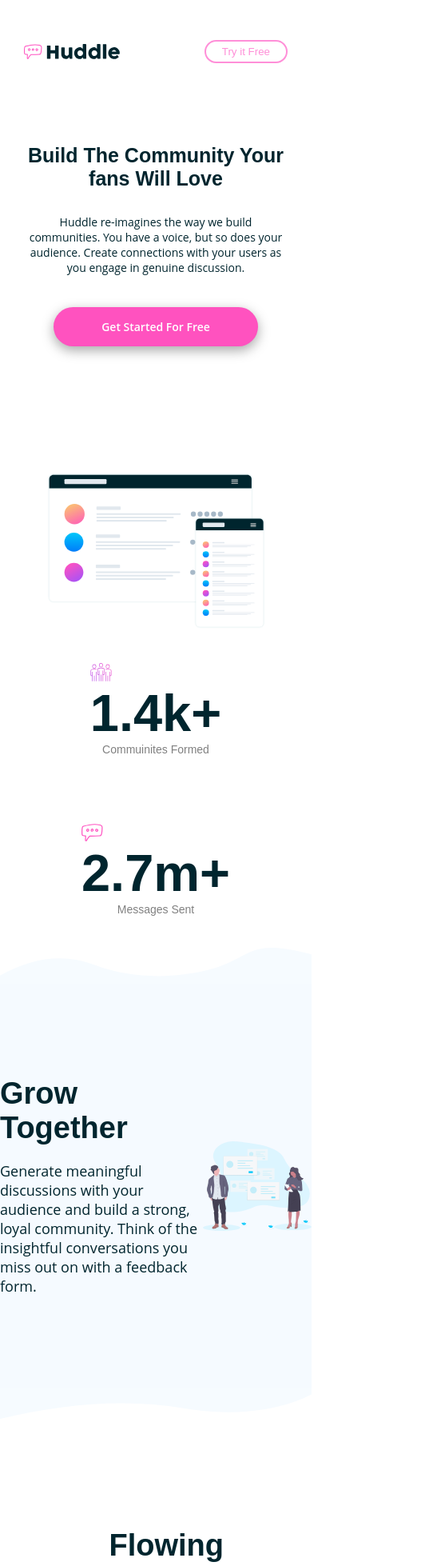
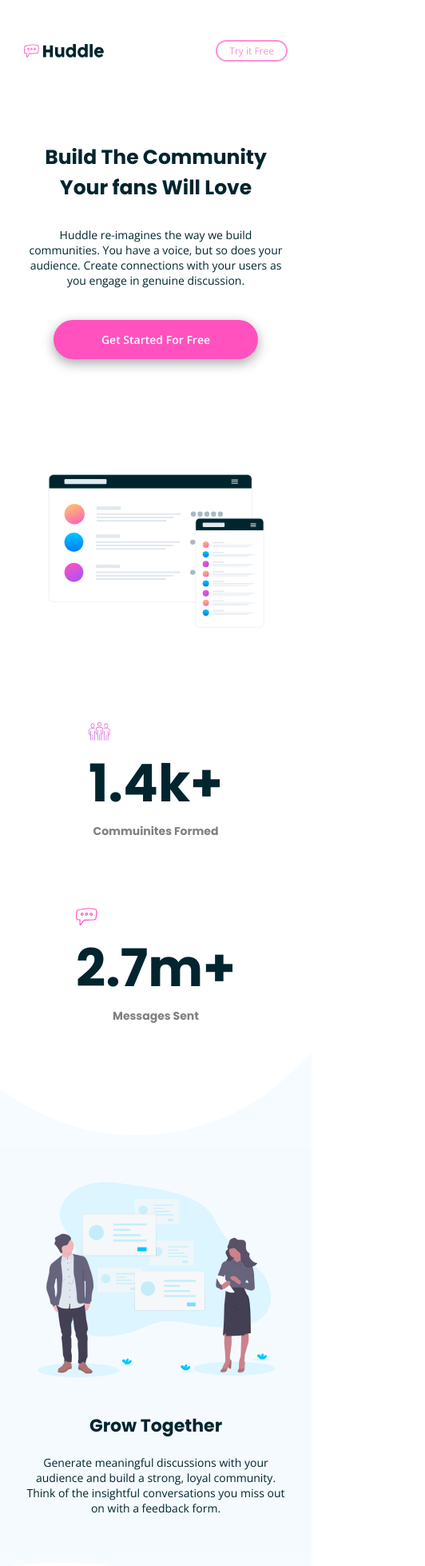
Before and after one commit to Kiran-M-P/huddle, a React (Create React App) app: page / in a window 390 px wide. Shown: the top 1958 px of the page at 80% size, 532 px wide, since content can reach past the window. Built offline with nearby package versions, Linux system fonts and the light colour scheme.

Commit message:
fa-react, react-helmet, feature section done

```diff
--- a/package.json
+++ b/package.json
@@ -3,11 +3,15 @@
   "version": "0.1.0",
   "private": true,
   "dependencies": {
+    "@fortawesome/free-brands-svg-icons": "^6.1.1",
+    "@fortawesome/free-solid-svg-icons": "^6.1.1",
+    "@fortawesome/react-fontawesome": "^0.1.18",
     "@testing-library/jest-dom": "^5.16.4",
     "@testing-library/react": "^13.1.1",
     "@testing-library/user-event": "^13.5.0",
     "react": "^18.1.0",
     "react-dom": "^18.1.0",
+    "react-helmet": "^6.1.0",
     "react-scripts": "5.0.1",
     "styled-components": "^5.3.5",
     "web-vitals": "^2.1.4"
--- a/src/App.js
+++ b/src/App.js
@@ -4,7 +4,15 @@ import Commmunity from "./components/Commmunity";
 import Home from "./components/Home";
 import GlobalStyles from "./components/styles/GlobalStyles";
 import WaveStyled from "./components/styles/Wave.styled";
+import WindowWidth from "./WindowWidth";
+import { Helmet } from "react-helmet";
+import Title from "./components/styles/Title.styled";
+import Button from "./components/styles/Button.styled";
+import Flex from "./components/styles/Flex.styled";
+import Footer from "./components/Footer";
 
+function App() {
+  const width = WindowWidth();
   const theme = {
     primary: "hsl(322, 100%, 66%)",
     secondary: "hsl(192, 100%, 9%)",
@@ -13,13 +21,26 @@ const theme = {
     warning: "hsl(0, 100%, 63%)",
   };
 
-function App() {
   return (
+    <>
+      <Helmet>
+        <link rel="preconnect" href="https://fonts.googleapis.com" />
+        <link rel="preconnect" href="https://fonts.gstatic.com" crossorigin />
+        <link
+          href="https://fonts.googleapis.com/css2?family=Open+Sans:wght@400;500;600;700&family=Poppins:wght@700&display=swap"
+          rel="stylesheet"
+        />
+      </Helmet>
       <ThemeProvider theme={theme}>
         <GlobalStyles />
         <Home />
         <Commmunity />
-      <WaveStyled src="./images/bg-section-top-desktop-1.svg" position="top" />
+        <WaveStyled
+          src={`./images/bg-section-top-${
+            width <= 768 ? "mobile" : "desktop"
+          }-1.svg`}
+          position="top"
+        />
         <Card
           title="Grow Together"
           body="Generate meaningful discussions with your audience and build a strong, loyal community. Think of the insightful conversations you miss out on with a feedback form."
@@ -28,7 +49,9 @@ function App() {
           bg="hsl(207, 100%, 98%)"
         />
         <WaveStyled
-        src="./images/bg-section-bottom-desktop-1.svg"
+          src={`./images/bg-section-bottom-${
+            width <= 768 ? "mobile" : "desktop"
+          }-1.svg`}
           position="bottom"
         />
         <Card
@@ -38,7 +61,12 @@ function App() {
           flex="row-reverse"
           bg="#fff"
         />
-      <WaveStyled src="./images/bg-section-top-desktop-2.svg" position="top" />
+        <WaveStyled
+          src={`./images/bg-section-top-${
+            width <= 768 ? "mobile" : "desktop"
+          }-2.svg`}
+          position="top"
+        />
         <Card
           title="Your Users"
           body="It takes no time at all to integrate Huddle with your app's authentication solution. This means, once signed in to your app, your users can start chatting immediately."
@@ -47,10 +75,24 @@ function App() {
           bg="hsl(207, 100%, 98%)"
         />
         <WaveStyled
-        src="./images/bg-section-bottom-desktop-2.svg"
+          src={`./images/bg-section-bottom-${
+            width <= 768 ? "mobile" : "desktop"
+          }-2.svg`}
           position="bottom"
         />
+        <Flex>
+          <Title>Ready To Build Your community?</Title>
+          <Button>Get Started for Free</Button>
+        </Flex>
+        <WaveStyled
+          src={`./images/bg-footer-top-${
+            width <= 768 ? "mobile" : "desktop"
+          }.svg`}
+          position="top"
+        />
+        <Footer />
       </ThemeProvider>
+    </>
   );
 }
 
--- /dev/null
+++ b/src/WindowWidth.js
@@ -0,0 +1,17 @@
+import { useState, useEffect } from "react";
+
+const WindowWidth = () => {
+  const [width, setWidth] = useState(window.innerWidth);
+
+  const updateWidth = () => {
+    setWidth(window.innerWidth);
+  };
+
+  useEffect(() => {
+    window.addEventListener("resize", updateWidth);
+    return () => window.removeEventListener("resize", updateWidth);
+  }, []);
+  return width;
+};
+
+export default WindowWidth;
--- /dev/null
+++ b/src/components/Footer.js
@@ -0,0 +1,54 @@
+import React from "react";
+import { FontAwesomeIcon } from "@fortawesome/react-fontawesome";
+import {
+  faFacebookSquare,
+  faInstagram,
+  faTwitterSquare,
+} from "@fortawesome/free-brands-svg-icons";
+import {
+  Contact,
+  FooterStyled,
+  Newsletter,
+  Subscribe,
+} from "./styles/Footer.styled";
+
+const Footer = () => {
+  return (
+    <FooterStyled>
+      <Contact>
+        <img src="./images/logo-white.svg" alt="logo" />
+
+        <p>
+          Lorem ipsum dolor sit amet, consectetur adipiscing elit. mauris nulla
+          quram, hendrerit lacinia vestibulum a, ultrices quis sem.
+        </p>
+        <div>
+          <img src="./images/icon-phone.svg" alt="phone" />
+          <p>Phone: +1-543-123-4567</p>
+        </div>
+        <div>
+          <img src="./images/icon-email.svg" alt="email" />
+          <p>example@company.com</p>
+        </div>
+        <div>
+          <FontAwesomeIcon icon={faFacebookSquare} />
+          <FontAwesomeIcon icon={faInstagram} />
+          <FontAwesomeIcon icon={faTwitterSquare} />
+        </div>
+      </Contact>
+      <Newsletter>
+        <h5>NEWSLETTER</h5>
+        <p>
+          To Recieve tips on how to grow your community, sign up to our weekly
+          newsletter. we'll never send you spam or passs on your email address
+        </p>
+        <Subscribe>
+          <input type="text" />
+          <button type="submit">Subscribe</button>
+        </Subscribe>
+      </Newsletter>
+    </FooterStyled>
+  );
+};
+
+export default Footer;
--- a/src/components/styles/Card.styled.js
+++ b/src/components/styles/Card.styled.js
@@ -7,8 +7,7 @@ const StyledCard = styled.div`
   justify-content: space-evenly;
   align-items: center;
   min-height: 60vh;
-  margin: 0;
-  padding: 0;
+  padding: 0 5rem;
 
   img {
     width: 35%;
@@ -22,6 +21,21 @@ const StyledCard = styled.div`
     font-size: 1.8rem;
     max-width: 58rem;
   }
+  @media screen and (max-width: 768px) {
+    flex-direction: column-reverse;
+    text-align: center;
+    padding: 0 3rem;
+    img {
+      width: 90%;
+    }
+    h3 {
+      font-size: 2.2rem;
+    }
+
+    p {
+      font-size: 1.4rem;
+    }
+  }
 `;
 
 export default StyledCard;
--- a/src/components/styles/Community.styled.js
+++ b/src/components/styles/Community.styled.js
@@ -14,6 +14,7 @@ export const CommmunityMetric = styled.div`
     flex-direction: column;
     align-items: center;
     gap: 10vh;
+    padding: 30% 0 10%;
   }
 `;
 
--- /dev/null
+++ b/src/components/styles/Flex.styled.js
@@ -0,0 +1,16 @@
+import styled from "styled-components";
+
+const Flex = styled.div`
+  display: flex;
+  flex-direction: column;
+  align-items: center;
+  text-align: center;
+  gap: 4rem;
+  padding-bottom: 15%;
+
+  @media screen and (max-width: 768px) {
+    padding-bottom: 60%;
+  }
+`;
+
+export default Flex;
--- /dev/null
+++ b/src/components/styles/Footer.styled.js
@@ -0,0 +1,21 @@
+import styled from "styled-components";
+
+export const FooterStyled = styled.div`
+  background-color: ${({ theme }) => theme.secondary};
+  color: #fff;
+  display: flex;
+`;
+
+export const Contact = styled.div`
+  display: flex;
+  flex-direction: column;
+`;
+
+export const Newsletter = styled.div`
+  display: flex;
+  flex-direction: column;
+`;
+
+export const Subscribe = styled.div`
+  display: flex;
+`;
--- a/src/components/styles/GlobalStyles.js
+++ b/src/components/styles/GlobalStyles.js
@@ -1,8 +1,6 @@
 import { createGlobalStyle } from "styled-components";
 
 const GlobalStyles = createGlobalStyle`
-@import url('https://fonts.googleapis.com/css2?family=Poppins:wght@700;&display=swap');
-@import url('https://fonts.googleapis.com/css2?family=Open+Sans:wght@400;600;700&display=swap');
 
 *{
   margin: 0;
--- a/src/components/styles/Header.styled.js
+++ b/src/components/styles/Header.styled.js
@@ -6,12 +6,20 @@ export const Nav = styled.nav`
   align-items: center;
 
   button {
-    font-family: "Poppins", sans-serif;
+    font-family: "Open sans", sans-serif;
+    font-size: 1.6rem;
     border-radius: 2rem;
-    padding: 0.5rem 2rem;
+    padding: 0.5rem 2.5rem;
     background-color: transparent;
     border: 0.2rem solid ${({ theme }) => theme.button};
     color: ${({ theme }) => theme.button};
+  }
+
+  @media screen and (max-width: 768px) {
+    button {
+      font-size: 1.2rem;
+      padding: 0.3rem 1.5rem;
+    }
   }
 `;
 
@@ -19,6 +27,6 @@ export const Logo = styled.img`
   width: 23rem;
 
   @media screen and (max-width: 768px) {
-    width: 12rem;
+    width: 10rem;
   }
 `;
```
Also changed, not shown: public/images/logo-white.svg (added), 1 other file (tests, documents, lock files or other folders). Lines whose indentation alone changed are shown as unchanged.
